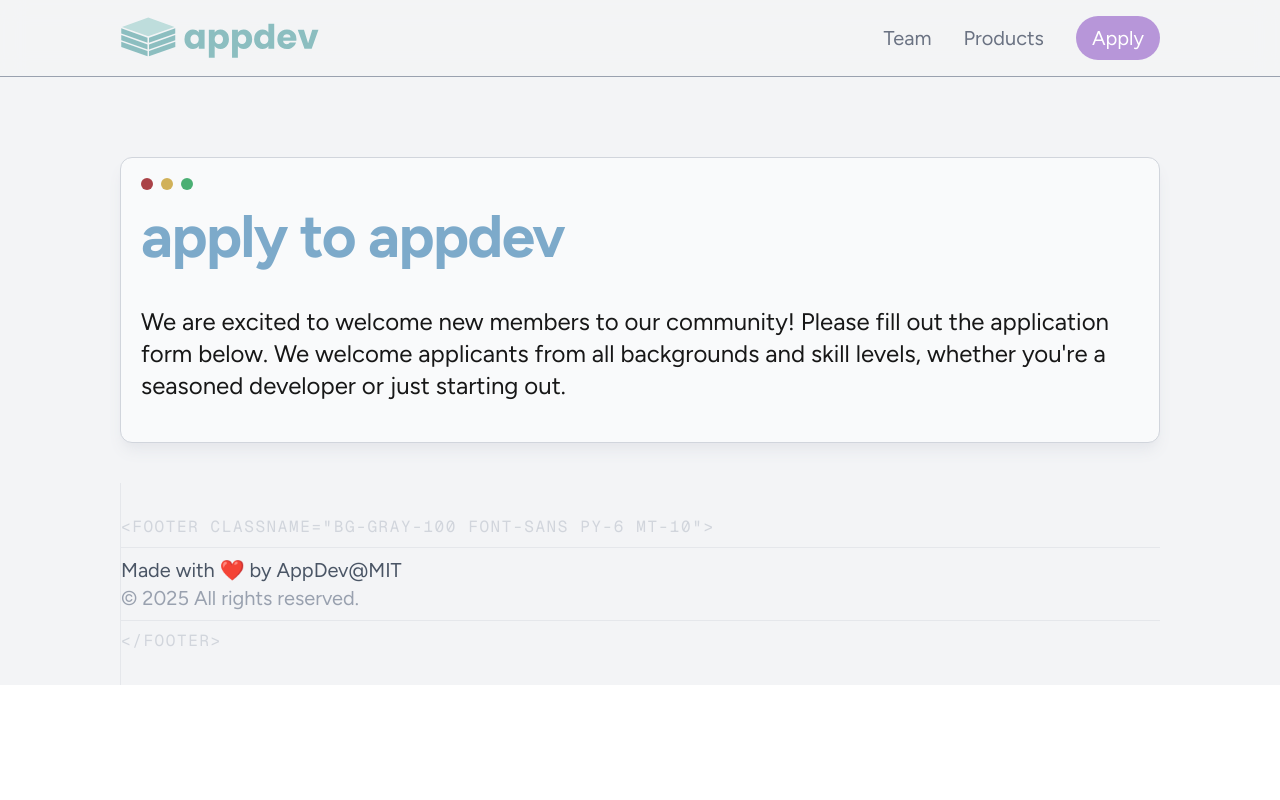
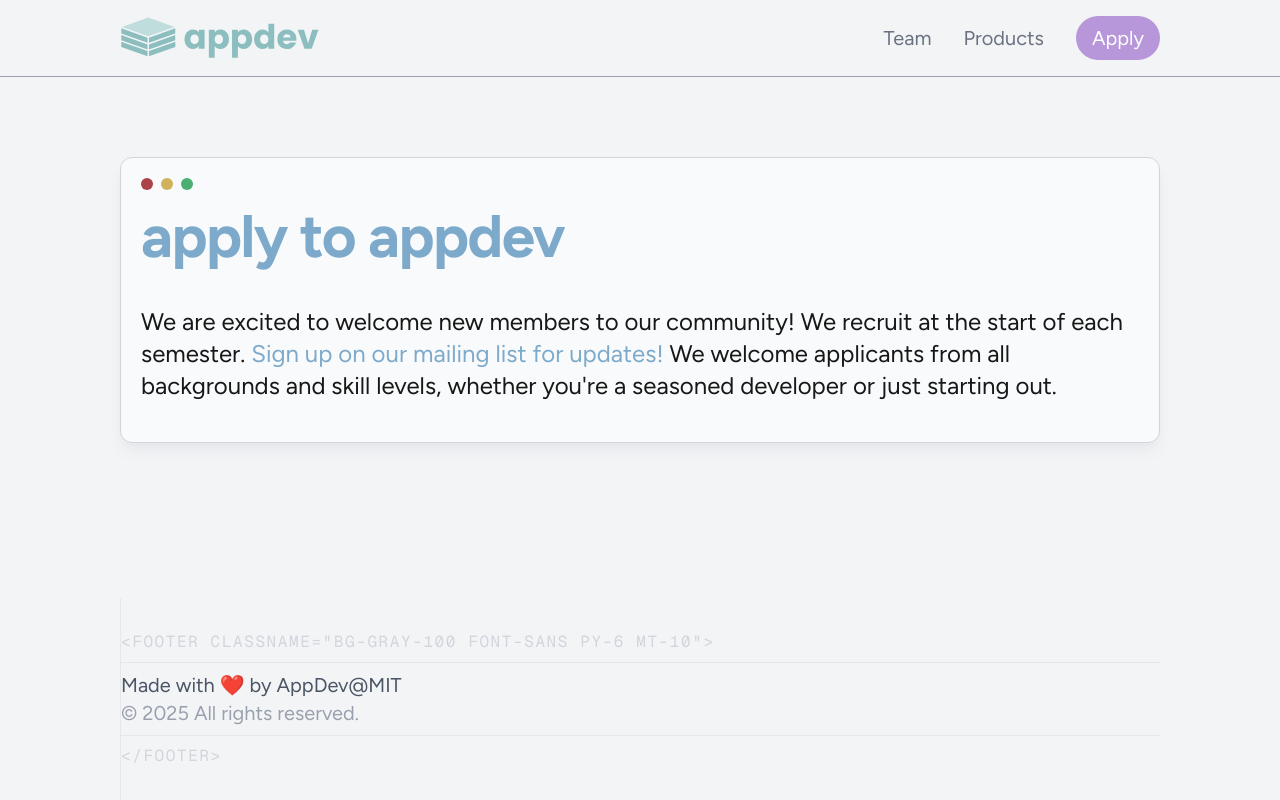
Before and after one commit to appdev-at-mit/appdev-site, a Next.js app: page /apply in a window 1280 px wide. Built offline with nearby package versions, Linux system fonts and the light colour scheme.

Commit message:
update apply

```diff
--- a/src/app/apply/page.tsx
+++ b/src/app/apply/page.tsx
@@ -4,22 +4,32 @@ import AppWindow from "@/app/components/appwindow";
 
 export default function ApplyPage() {
   return (
-    <div className="bg-gray-100">
+    <div className="min-h-screen flex flex-col bg-gray-100">
       <Navbar />
-      <div className="mx-5 md:mx-10 lg:mx-30 pt-20 bg-gray-100 font-sans">
+      <div className="flex-1 mx-5 md:mx-10 lg:mx-30 pt-20 bg-gray-100 font-sans">
         <AppWindow>
           <h1 className="text-6xl mb-10 font-bold tracking-tight text-appdev-blue">
             apply to appdev
           </h1>
           <p className="text-2xl mb-5">
-            We are excited to welcome new members to our community! Please fill
-            out the application form below. We welcome applicants from all
-            backgrounds and skill levels, whether you're a seasoned developer or
-            just starting out.
+            We are excited to welcome new members to our community! We recruit
+            at the start of each semester.{" "}
+            <a
+              href="https://forms.gle/odJsoojYr2Ln1o7Y7"
+              target="_blank"
+              rel="noopener noreferrer"
+              className="text-appdev-blue hover:underline"
+            >
+              Sign up on our mailing list for updates!
+            </a>{" "}
+            We welcome applicants from all backgrounds and skill levels, whether
+            you're a seasoned developer or just starting out.
             <br />
           </p>
           {/* Application form goes here */}
         </AppWindow>
+      </div>
+      <div className="mx-5 md:mx-10 lg:mx-30">
         <Footer />
       </div>
     </div>
```
